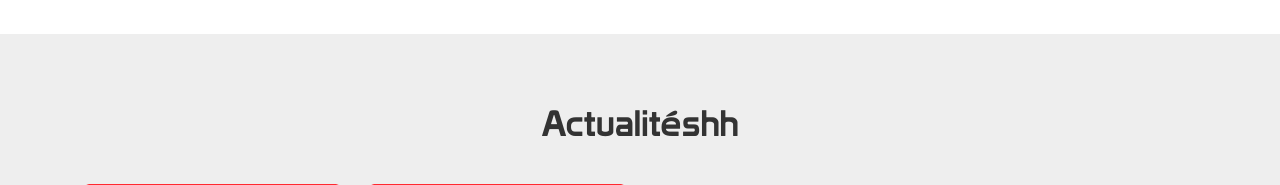
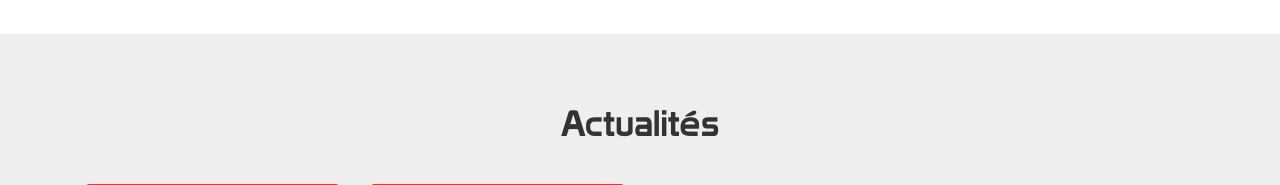
Before and after one commit to CommiTechSup/site, a PHP site: page / in a window 1280 px wide. Shown: the part 338-523 px from the top of the page. Run offline with PHP 8.4, Linux system fonts and the light colour scheme; data comes from the database, SQL or seed files in the repository; some libraries are stand-ins or nearby versions.

Commit message:
remove trace

```diff
--- a/index.php
+++ b/index.php
@@ -13,7 +13,7 @@
     <!-- Custom CSS -->
     <link href="bootstrap/css/scrolling-nav.css" rel="stylesheet">
      <!-- Latest compiled and minified CSS -->
-    <link rel="stylesheet" href="https://maxcdn.bootstrapcdn.com/bootstrap/3.3.1/css/bootstrap.min.css">
+    <link rel="stylesheet" href="bootstrap/css/bootstrap.min.css">
     <!-- CSS Perso -->
     <link href="bootstrap/css/style.css" rel="stylesheet">
 
@@ -90,7 +90,7 @@
         <div class="container">
             <div class="row">
                 <div class="col-lg-12">
-                    <h1>Actualitéshh</h1>
+                    <h1>Actualités</h1>
                     <?php
                     foreach ($actualites->getActualites() as $key => $value) {
                         echo '<div class="col-lg-3 info"><div class="panel panel-primary COM-'.$value['post_id'].'">
@@ -202,7 +202,7 @@
     <script src="bootstrap/js/jquery.js"></script>
 
     <!-- Bootstrap Core JavaScript -->
-    <script src="https://maxcdn.bootstrapcdn.com/bootstrap/3.3.1/js/bootstrap.min.js"></script>
+    <script src="bootstrap/js/bootstrap.min.js"></script>
 
     <!-- Scrolling Nav JavaScript -->
     <script src="bootstrap/js/jquery.easing.min.js"></script>
```
